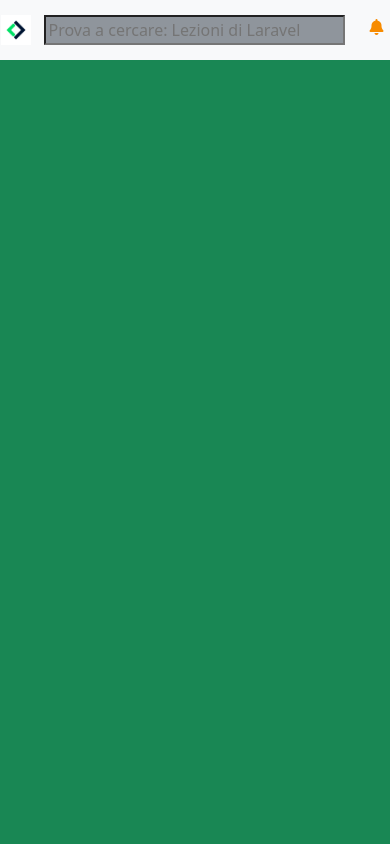
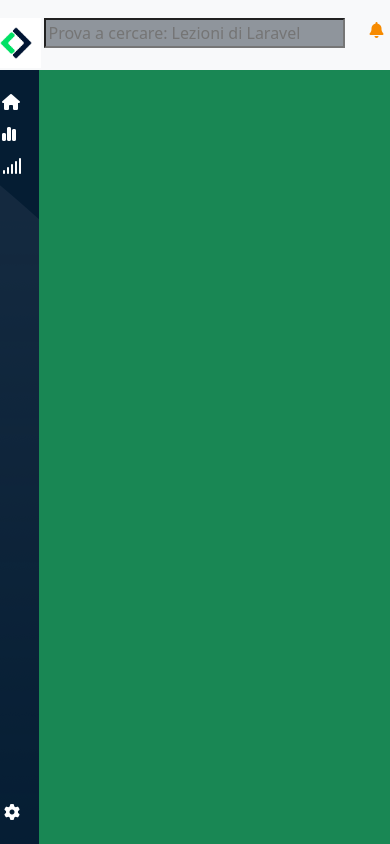
Before and after one commit to leonardochen01/html-css-bootstrap-dashboard, a plain HTML site: page index.html in a window 390 px wide. Drawn offline with nearby package versions, Linux system fonts and the light colour scheme.

Commit message:
added: responsive sidebar

```diff
--- a/css/style.css
+++ b/css/style.css
@@ -13,10 +13,14 @@
   color: rgb(32, 31, 31);
 }
 
+.tw{
+  color: white;
+}
+
 /*STYLES*/
 
 header{
-  height: 60px;
+  height: 70px;
 }
 
 .row{
@@ -24,9 +28,28 @@ header{
 }
 
 #logo-mobile{
-  height: 30px;
+  height: 50px;
 }
 
 .fa-bell{
   color: rgb(247, 139, 0);
 }
+
+/*MAIN*/
+
+main{
+  margin-left: 10%;
+}
+
+.sidebar{
+  height: calc(100vh - 70px);
+  width: 10%;
+  position: absolute;
+  left: 0;
+  background-image: url(/img/sidebar-bg.png);
+  background-color: rgb(5, 29, 51);
+}
+
+.sidebar i{
+  padding-right: 15px;
+}
--- a/index.html
+++ b/index.html
@@ -66,6 +66,70 @@
     </header>
 
 
+    <!--HEADER END MAIN START-->
+
+    <main class="relative">
+
+      <div class="sidebar">
+
+        <!--nav with text-->
+
+        <div class="d-none d-lg-flex justify-content-center w-100 h-75 pt-3">
+          <ul class="list-unstyled tw lh-lg">
+            <li>
+              <i class="fa-sharp fa-solid fa-house"></i> Home
+            </li>
+            <li>
+              <i class="fa-sharp fa-solid fa-chart-simple"></i> Stats
+            </li>
+            <li>
+              <i class="fa-sharp fa-solid fa-signal"></i> Signals
+            </li>
+          </ul>
+        </div>
+
+        <div class="d-none d-lg-flex justify-content-center align-items-end w-100 h-25">
+          <ul class="list-unstyled tw lh-lg">
+            <li>
+              <i class="fa-sharp fa-solid fa-gear"></i> Admin
+            </li>
+          </ul>
+        </div>
+
+        <!--nav only icons-->
+
+        <div class="d-flex d-lg-none justify-content-center w-100 h-75 pt-3">
+          <ul class="list-unstyled tw lh-lg">
+            <li>
+              <i class="fa-sharp fa-solid fa-house"></i>
+            </li>
+            <li>
+              <i class="fa-sharp fa-solid fa-chart-simple"></i>
+            </li>
+            <li>
+              <i class="fa-sharp fa-solid fa-signal"></i>
+            </li>
+          </ul>
+        </div>
+
+          <div class="d-flex d-lg-none justify-content-center align-items-end w-100 h-25">
+            <ul class="list-unstyled tw lh-lg">
+              <li>
+                <i class="fa-sharp fa-solid fa-gear"></i>
+              </li>
+            </ul>
+          </div>
+
+
+
+      </div> <!--/div class sidebar-->
+
+
+
+
+
+    </main>
+
 
 
 
```
